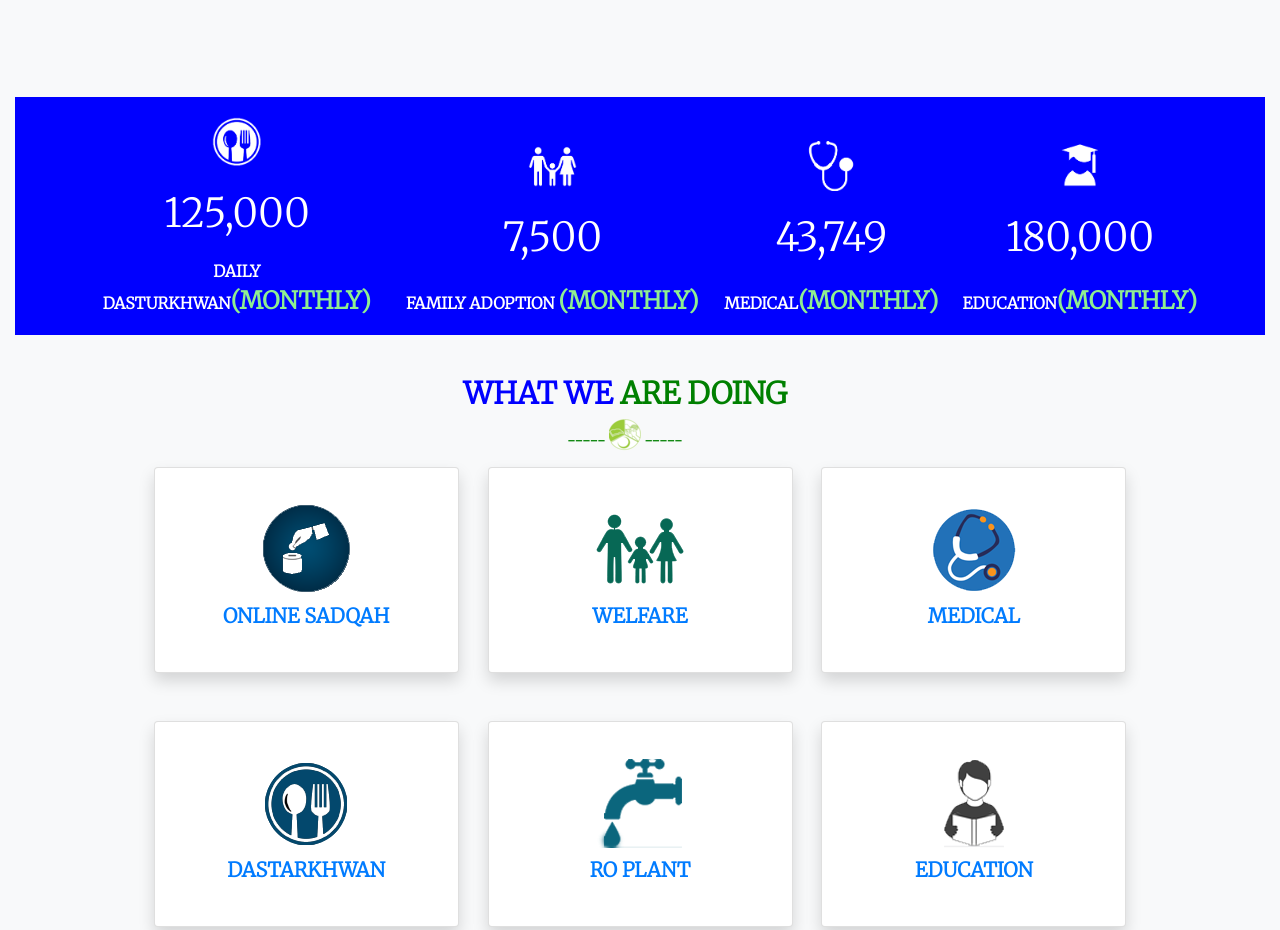
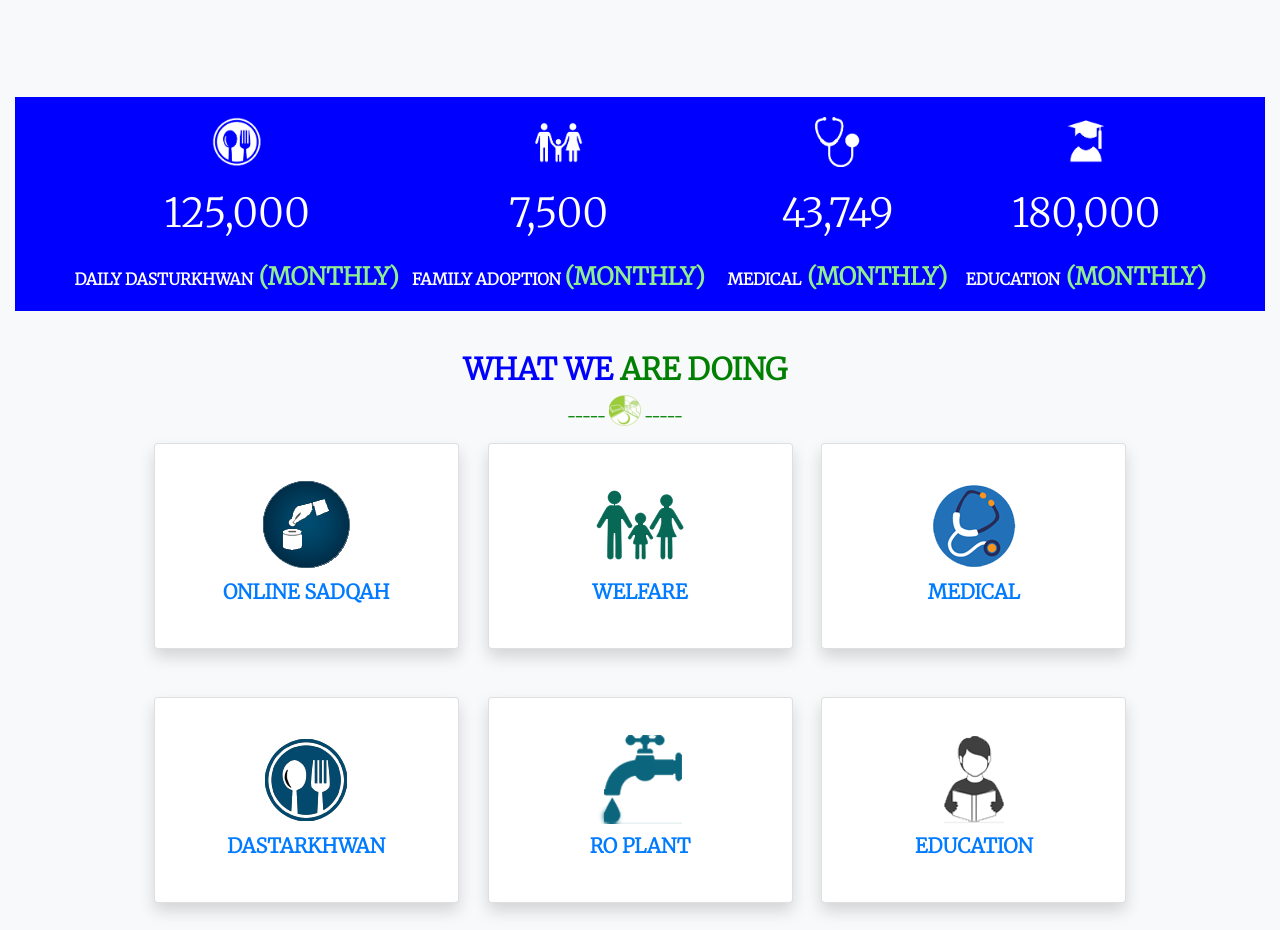
Before and after one commit to AsifAhmed786/asifportfolio, a plain HTML site: page assign3.html in a window 1280 px wide. Shown: the part 1273-2203 px from the top of the page. Drawn offline with nearby package versions, Linux system fonts and the light colour scheme.

Commit message:
again minor changes

```diff
--- a/assign3.html
+++ b/assign3.html
@@ -257,32 +257,32 @@
     <!-- blue div ends here -->
     <div align="center" style="background-color: blue; padding: 50;" class="pane container-fluid">
       <div style="background-color: blue; height:20px;"></div>
-      <div align="center" style="display: inline-block; width: 26%;" class="counter">
+      <div align="center" style="display: inline-block; width: 27%;" class="counter">
         <p><img src="images/icon_food_png.png" width=50px alt=""></p>
         <p style="font-size: 40px; font-family: 'Merriweather', serif;" class="text-white text-center">125,000</p>
         <p style="font-family: cambria; font-family: 'Merriweather', serif;" class="text-white text-uppercase font-weight-bold text-center">Daily
-          Dasturkhwan<font size="5" color="lightgreen">(Monthly)</font>
+          Dasturkhwan<font size="5" color="lightgreen"> (Monthly)</font>
         </p>
       </div>
       <div align="center" style="display: inline-block; width: 25%;;" class="counter">
         <p><img src="images/icon_family_png.png" width=50px alt=""></p>
         <p style="font-size: 40px; font-family: 'Merriweather', serif;" class="text-white text-center">7,500</p>
         <p style="font-family: cambria;font-family: 'Merriweather', serif;" class="text-white text-uppercase font-weight-bold text-center">Family Adoption
-          <font size="5" color="lightgreen">(Monthly)</font>
+          <font size="5" color="lightgreen"> (Monthly)</font>
         </p>
       </div>
       <div align="center" style="display: inline-block; width: 20%;;" class="counter">
         <p><img src="images/icon_medical_png.png" width=50px alt=""></p>
         <p style="font-size: 40px;font-family: 'Merriweather', serif;" class="text-white text-center">43,749</p>
         <p style="font-family: cambria;font-family: 'Merriweather', serif;" class="text-white text-uppercase font-weight-bold text-center">Medical<font
-            size="5" color="lightgreen">(Monthly)</font>
+            size="5" color="lightgreen"> (Monthly)</font>
         </p>
       </div>
       <div align="center" style="display: inline-block; width: 20%;" class="counter">
         <p><img src="images/icon_education_png.png" width=50px alt=""></p>
         <p style="font-size: 40px;font-family: 'Merriweather', serif;" class="text-white">180,000</p>
         <p style="font-family: cambria;font-family: 'Merriweather', serif;" class="text-white text-uppercase font-weight-bold">Education<font size="5"
-            color="lightgreen">(Monthly)</font>
+            color="lightgreen"> (Monthly)</font>
         </p>
       </div>
     </div>
```
